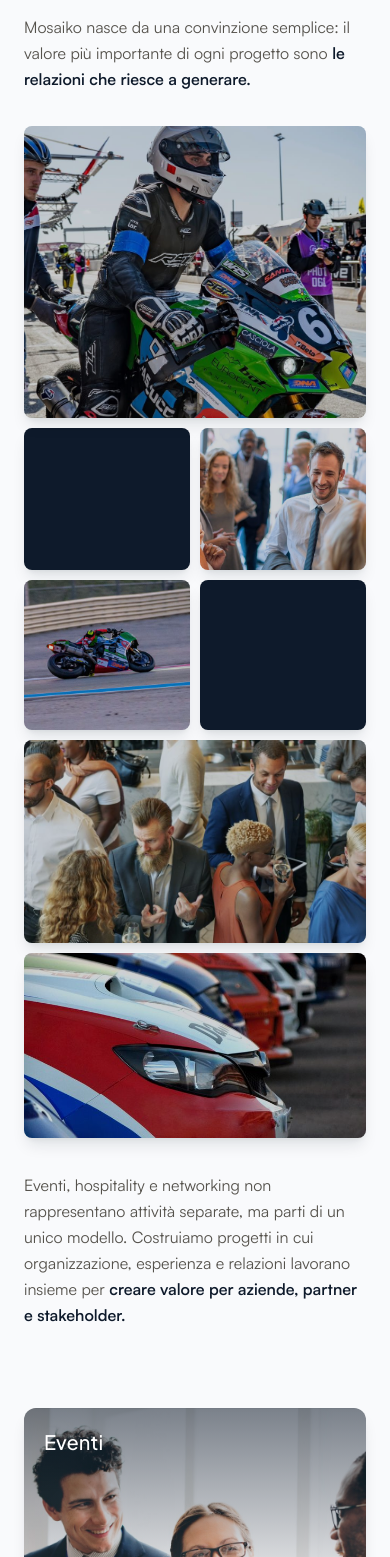
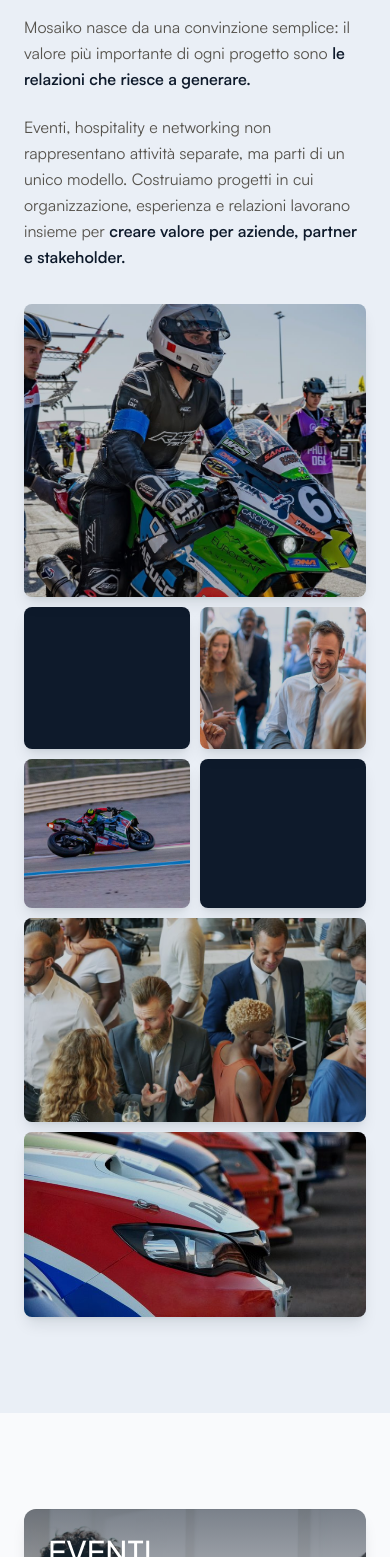
Before and after one commit to marbuttaro/mosaiko, a React (Vite) app: page / in a window 390 px wide. Shown: the part 1971-3528 px from the top of the page. Built offline with nearby package versions, Linux system fonts and the light colour scheme.

Commit message:
Chi siamo: testo a sinistra e mosaico a destra su fascia azzurra; servizi con elenco all'hover su desktop
Co-Authored-By: Claude Opus 5.5 <noreply@anthropic.com>

```diff
--- a/src/components/GeneralInfo.jsx
+++ b/src/components/GeneralInfo.jsx
@@ -74,7 +74,7 @@ function Tile({ position, delay, className = '' }) {
   return <Reveal delay={delay} className={`bg-mosaiko-navy ${TILE} ${className}`} style={position} />
 }
 
-const PILOT = { l: 19.8, t: 21.9, w: 28.7, h: 51.7 }
+const PILOT = { l: 39, t: 28.6, w: 21.8, h: 39.3 }
 
 function TitleBlock({ light = false }) {
   return (
@@ -102,9 +102,11 @@ function GeneralInfo() {
 
   return (
     <section className="bg-mosaiko-sand">
+      {/* Fascia azzurra solo dietro "Un mosaico di impresa", come la sezione eventi */}
+      <div className="bg-mosaiko-mist">
         <div className="mx-auto max-w-7xl px-6 py-24 sm:py-32 lg:px-10">
           <div className="@container grid grid-cols-2 gap-2.5 sm:gap-3.5 lg:relative lg:block lg:aspect-[1252/718]">
-          <div className={`col-span-2 ${PIECE} lg:z-10`} style={pos(0, 1)}>
+            <div className={`col-span-2 ${PIECE} lg:z-10`} style={pos(0, 18)}>
               <TitleBlock />
             </div>
             {/* Copia bianca del titolo, visibile solo dove passa sopra la foto del pilota */}
@@ -113,42 +115,45 @@ function GeneralInfo() {
               className="pointer-events-none absolute inset-0 z-10 hidden lg:block"
               style={{ clipPath: `inset(${PILOT.t}% ${100 - PILOT.l - PILOT.w}% ${100 - PILOT.t - PILOT.h}% ${PILOT.l}% round 0.5rem)` }}
             >
-            <div className={PIECE} style={pos(0, 1)}>
+              <div className={PIECE} style={pos(0, 18)}>
                 <TitleBlock light />
               </div>
             </div>
 
-          <Tile position={pos(0.3, 33.8, 18.3, 20.5)} className="hidden lg:block" />
-          <Reveal as="p" delay={150} className={`col-span-2 mb-6 ${BODY} ${PIECE} lg:mb-0`} style={pos(0.5, 57.8, 17.6)}>
+            <Reveal delay={150} className={`col-span-2 mb-6 space-y-[1.4em] ${BODY} ${PIECE} lg:mb-0`} style={pos(0, 50, 32)}>
+              <p>
                 Mosaiko nasce da una convinzione semplice: il valore più importante
                 di ogni progetto sono{' '}
                 <strong className="font-semibold text-mosaiko-navy">le relazioni che riesce a generare.</strong>
-          </Reveal>
-
-          <Photo name="pilota" position={pos(PILOT.l, PILOT.t, PILOT.w, PILOT.h)} className="col-span-2 aspect-[1.17] lg:aspect-auto" />
-          <Tile position={pos(22.6, 74.8, 11.2, 21)} delay={80} className="aspect-[1.17] lg:aspect-auto" />
-          <Photo name="networking" position={pos(34.6, 74.8, 13.9, 24.9)} delay={160} className="aspect-[1.17] lg:aspect-auto" />
-
-          <Tile position={pos(59.8, 0, 16.9, 25.1)} delay={120} className="hidden lg:block" />
-          <Photo
-            name="networking-cena"
-            position={pos(49.3, 26.5, 27.6, 28.6)}
-            delay={80}
-            className="order-1 col-span-2 aspect-[1.68] lg:order-none lg:aspect-auto"
-          />
-          <Photo name="rally-wide" position={pos(77.6, 33.8, 22.4, 21)} delay={200} className="order-last col-span-2 aspect-[1.85] lg:order-none lg:aspect-auto" />
-          <Photo name="pista" position={pos(49.3, 56.4, 16.5, 25.9)} delay={160} className="aspect-[1.11] lg:aspect-auto" />
-          <Tile position={pos(66.6, 56.4, 21.4, 18)} delay={240} className="aspect-[1.11] lg:aspect-auto" />
-
-          <Reveal as="p" delay={250} className={`order-last col-span-2 mt-6 ${BODY} ${PIECE} lg:mt-0`} style={pos(66.9, 77, 20.9)}>
+              </p>
+              <p>
                 Eventi, hospitality e networking non rappresentano attività
                 separate, ma parti di un unico modello. Costruiamo progetti in cui
                 organizzazione, esperienza e relazioni lavorano insieme per{' '}
                 <strong className="font-semibold text-mosaiko-navy">creare valore per aziende, partner e stakeholder.</strong>
+              </p>
             </Reveal>
+
+            <Photo name="pilota" position={pos(PILOT.l, PILOT.t, PILOT.w, PILOT.h)} className="col-span-2 aspect-[1.17] lg:aspect-auto" />
+            <Tile position={pos(41.1, 68.8, 8.5, 16)} delay={80} className="aspect-[1.17] lg:aspect-auto" />
+            <Photo name="networking" position={pos(50.2, 68.8, 10.6, 18.9)} delay={160} className="aspect-[1.17] lg:aspect-auto" />
+
+            <Tile position={pos(69.4, 12, 12.8, 19.1)} delay={120} className="hidden lg:block" />
+            <Photo
+              name="networking-cena"
+              position={pos(61.4, 32.1, 21, 21.7)}
+              delay={80}
+              className="order-1 col-span-2 aspect-[1.68] lg:order-none lg:aspect-auto"
+            />
+            <Photo name="rally-wide" position={pos(82.9, 37.7, 17.1, 16)} delay={200} className="order-last col-span-2 aspect-[1.85] lg:order-none lg:aspect-auto" />
+            <Photo name="pista" position={pos(61.4, 54.9, 12.5, 19.7)} delay={160} className="aspect-[1.11] lg:aspect-auto" />
+            <Tile position={pos(74.6, 54.9, 16.3, 13.7)} delay={240} className="aspect-[1.11] lg:aspect-auto" />
+          </div>
+        </div>
       </div>
 
-        <div className="mt-20 grid gap-4 sm:mt-28 lg:mt-36 sm:grid-cols-3 sm:gap-6">
+      <div className="mx-auto max-w-7xl px-6 py-24 sm:py-32 lg:px-10">
+        <div className="grid gap-4 sm:grid-cols-3 sm:gap-6">
           {SERVICES.map((service, i) => (
             <Reveal
               key={service.title}
@@ -162,11 +167,26 @@ function GeneralInfo() {
                 loading="lazy"
               />
               <div className="absolute inset-0 bg-gradient-to-b from-mosaiko-navy/55 via-mosaiko-navy/0 to-mosaiko-navy/0" />
-              <span className="absolute left-5 top-5 font-heading text-xl font-medium text-white sm:text-2xl">
+              {/* Overlay scuro: su mobile al tocco, su desktop all'hover */}
+              <div className="absolute inset-0 bg-mosaiko-navy/80 opacity-0 transition-opacity duration-300 group-focus-within:opacity-100 group-hover:opacity-100" />
+
+              {/* Il titolo resta fisso; su desktop all'hover sotto compare l'elenco delle attività */}
+              <div className="absolute inset-x-0 top-0 p-6 xl:p-8">
+                <h3 className="font-heading text-3xl font-medium uppercase leading-tight tracking-[0.01em] text-white sm:text-xl lg:text-2xl xl:text-3xl">
                   {service.title}
-              </span>
+                </h3>
+                <ul className="mt-6 hidden space-y-2.5 opacity-0 transition-opacity duration-300 group-hover:opacity-100 lg:block xl:mt-8 xl:space-y-3.5">
+                  {service.details.map((item) => (
+                    <li key={item} className="flex items-start gap-3 text-sm leading-snug text-white/80 xl:text-base">
+                      <span className="mt-[0.45em] h-2 w-2 shrink-0 rounded-[3px] bg-mosaiko-beige" />
+                      {item}
+                    </li>
+                  ))}
+                </ul>
+              </div>
 
-              <div className="absolute inset-0 flex flex-col items-start justify-end gap-4 bg-mosaiko-navy/80 p-6 opacity-0 transition-opacity duration-300 group-focus-within:opacity-100 group-hover:opacity-100">
+              {/* Solo mobile/tablet: descrizione e pulsante che apre il popup */}
+              <div className="absolute inset-x-0 bottom-0 flex flex-col items-start gap-4 p-6 opacity-0 transition-opacity duration-300 group-focus-within:opacity-100 group-hover:opacity-100 lg:hidden">
                 <p className="text-sm leading-relaxed text-white/80">{service.text}</p>
                 <Button
                   as="button"
```
Lines whose indentation alone changed are shown as unchanged.
